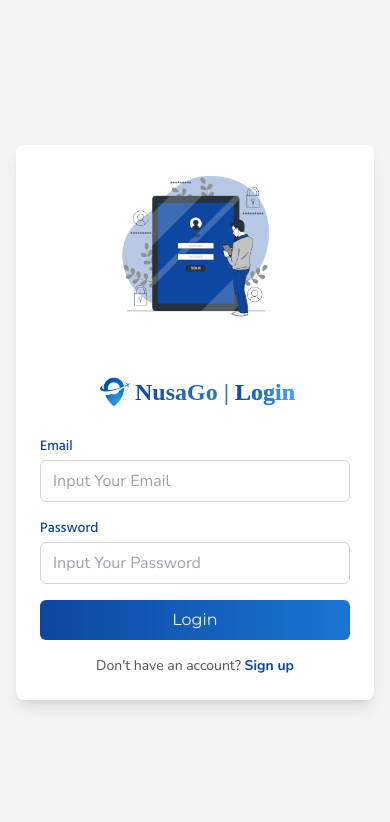
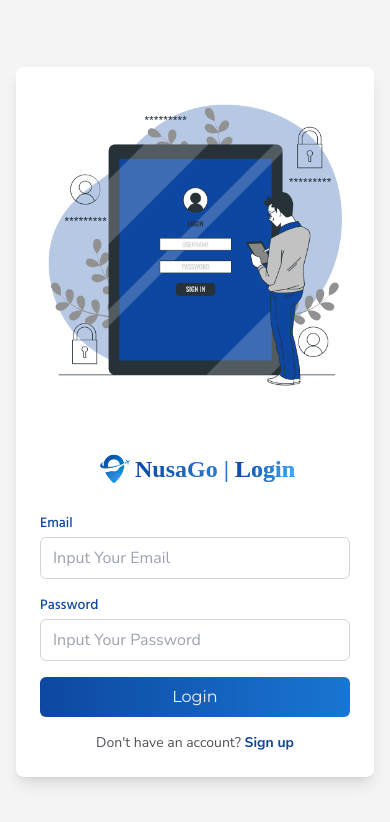
Before and after one commit to rizkyyynp/NusaGo, a Next.js app: page /login in a window 390 px wide. Shown: the top 822 px of the page. Built offline with nearby package versions, Linux system fonts and the light colour scheme; a web font is replaced by a local one.

Commit message:
SEO login

```diff
--- a/src/components/Login/loginForm.js
+++ b/src/components/Login/loginForm.js
@@ -61,6 +61,7 @@
                     placeholder="Input Your Email"
                     className="mt-1 block w-full px-3 py-2 border border-zinc-300 rounded-md focus:outline-none focus:ring-primary focus:border-primary sm:text-sm text-primary placeholder-text-primary font-nunito"
                     required
+                    aria-label='Your Email'
                 />
             </div>
             <div>
@@ -74,10 +75,11 @@
                     placeholder="Input Your Password"
                     className="mt-1 block w-full px-3 py-2 border border-zinc-300 rounded-md focus:outline-none focus:ring-primary focus:border-primary sm:text-sm text-primary placeholder-text-primary font-nunito"
                     required
+                    aria-label='Your Password'
                 />
             </div>
             <div>
-                <button type="submit" className="w-full bg-gradient-to-r from-primary to-secondary text-zinc-100 py-2 px-4 rounded-md transition-all duration-500 ease-in-out transform hover:scale-105 font-sans">
+                <button type="submit" className="w-full bg-gradient-to-r from-primary to-secondary text-zinc-100 py-2 px-4 rounded-md transition-all duration-500 ease-in-out transform hover:scale-105 font-sans" aria-label='Button Login'>
                     Login
                 </button>
             </div>
--- a/src/pages/login.js
+++ b/src/pages/login.js
@@ -10,12 +10,25 @@
         <div className="flex flex-col md:flex-row items-center justify-center min-h-screen bg-zinc-100 p-4">
             <div className="bg-white shadow-lg rounded-lg overflow-hidden max-w-4xl w-full flex flex-col md:flex-row">
                 <div className="md:w-1/2 p-6 flex items-center justify-center">
-                    <Image src={LoginIcon} alt="Login Illustration" className="w-1/2 md:w-3/4 h-auto lg:w-full" />
+                    <Image
+                        src={LoginIcon}
+                        alt="Login Illustration"
+                        layout='responsive'
+                        width={500}
+                        height={500}
+                        sizes="(max-width: 768px) 100vw, 50vw"
+                        priority
+                        />
                 </div>
                 <div className="md:w-1/2 p-6 flex flex-col justify-center">
                     <div className="text-center mb-6">
                         <div className="flex items-center justify-center">
-                            <Image src={NusaIcon} alt="NusaGo Logo" className="w-10 h-10" />
+                            <Image
+                            src={NusaIcon}
+                            alt="NusaGo Logo"
+                            width={40}
+                            height={40}
+                            />
                             <h1 className="text-2xl font-extrabold text-transparent bg-clip-text bg-primary-gradient font-podkova">NusaGo | <span className='text-2xl font-extrabold text-transparent bg-clip-text bg-primary-gradient font-podkova'>Login</span></h1>
                         </div>
                     </div>
--- a/src/pages/register.js
+++ b/src/pages/register.js
@@ -15,6 +15,7 @@
                     width={500}
                     height={500}
                     sizes="(max-width: 768px) 100vw, 50vw"
+                    priority
                 />
             </div>
             <div className="w-full md:w-1/2 bg-white p-8 rounded-lg shadow-lg">
```
